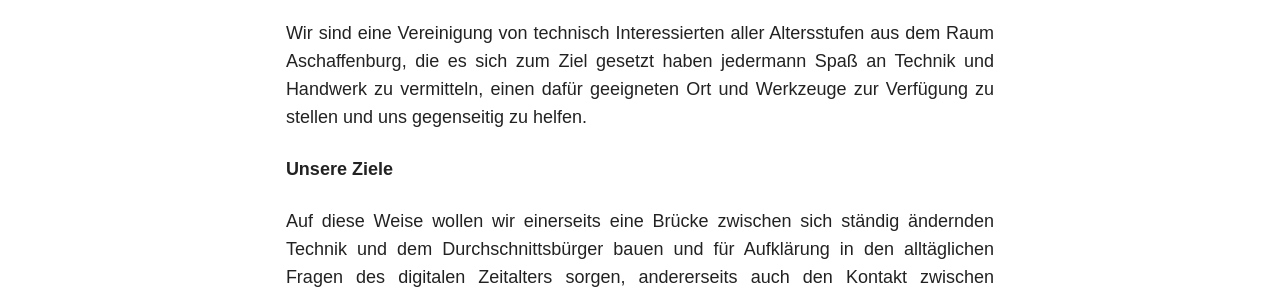
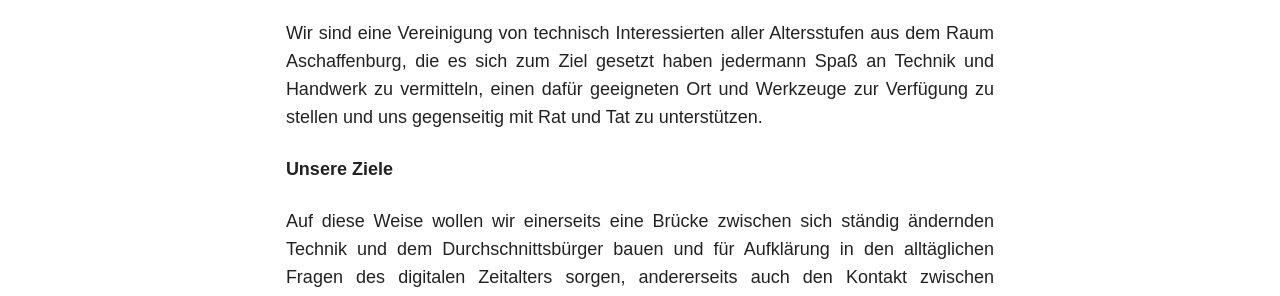
Before and after one commit to Schaffenburg/schaffenburg.github.io, a Jekyll site: the page built from index.md, in a window 1280 px wide. Shown: the part 484-780 px from the top of the page. Built offline with Jekyll 4.4.1, drawn with Linux system fonts in a browser that asks for light colours; nearby versions of some CDN libraries.

Commit message:
Update index.md

```diff
--- a/index.md
+++ b/index.md
@@ -6,7 +6,7 @@
 ---
 __Willkommen beim Schaffenburg e. V.__
 
-Wir sind eine Vereinigung von technisch Interessierten aller Altersstufen aus dem Raum Aschaffenburg, die es sich zum Ziel gesetzt haben jedermann Spaß an Technik und Handwerk zu vermitteln, einen dafür geeigneten Ort und Werkzeuge zur Verfügung zu stellen und uns gegenseitig zu helfen.
+Wir sind eine Vereinigung von technisch Interessierten aller Altersstufen aus dem Raum Aschaffenburg, die es sich zum Ziel gesetzt haben jedermann Spaß an Technik und Handwerk zu vermitteln, einen dafür geeigneten Ort und Werkzeuge zur Verfügung zu stellen und uns gegenseitig mit Rat und Tat zu unterstützen.
 
 
 __Unsere Ziele__
```
